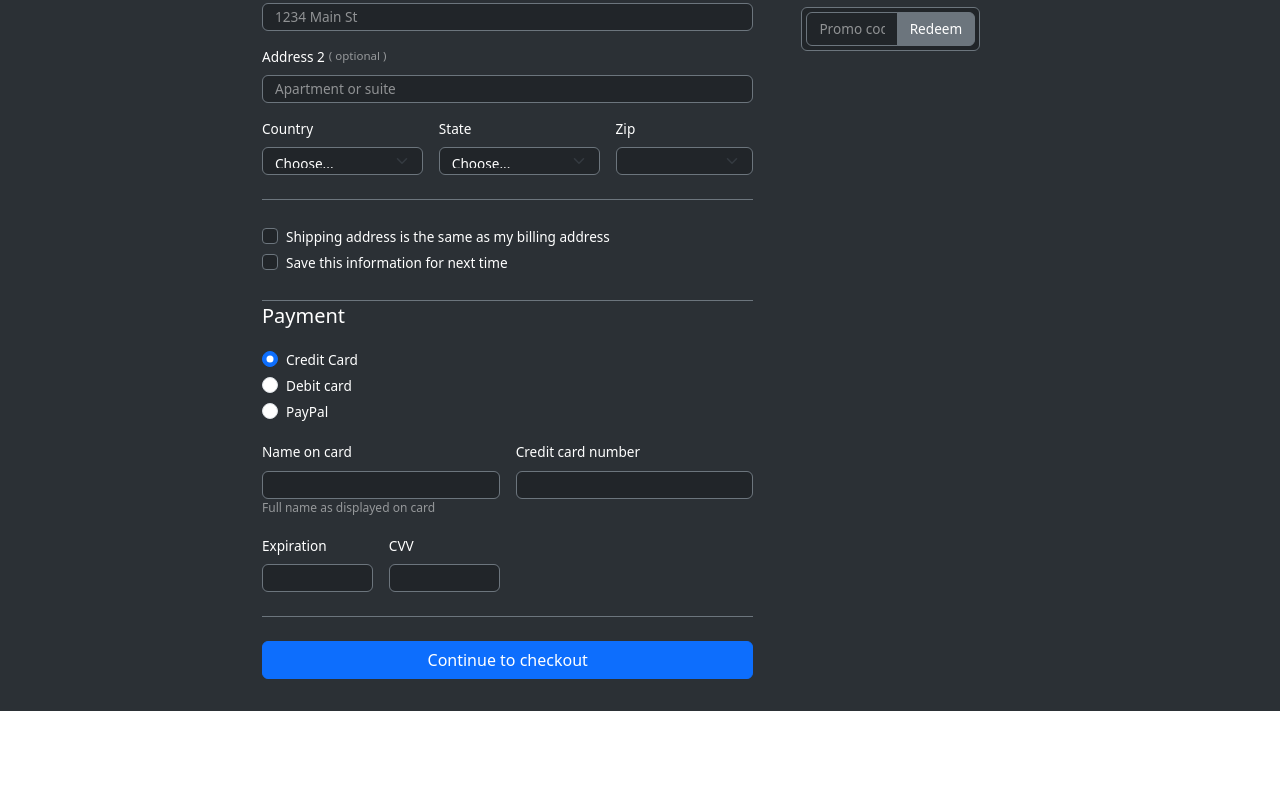
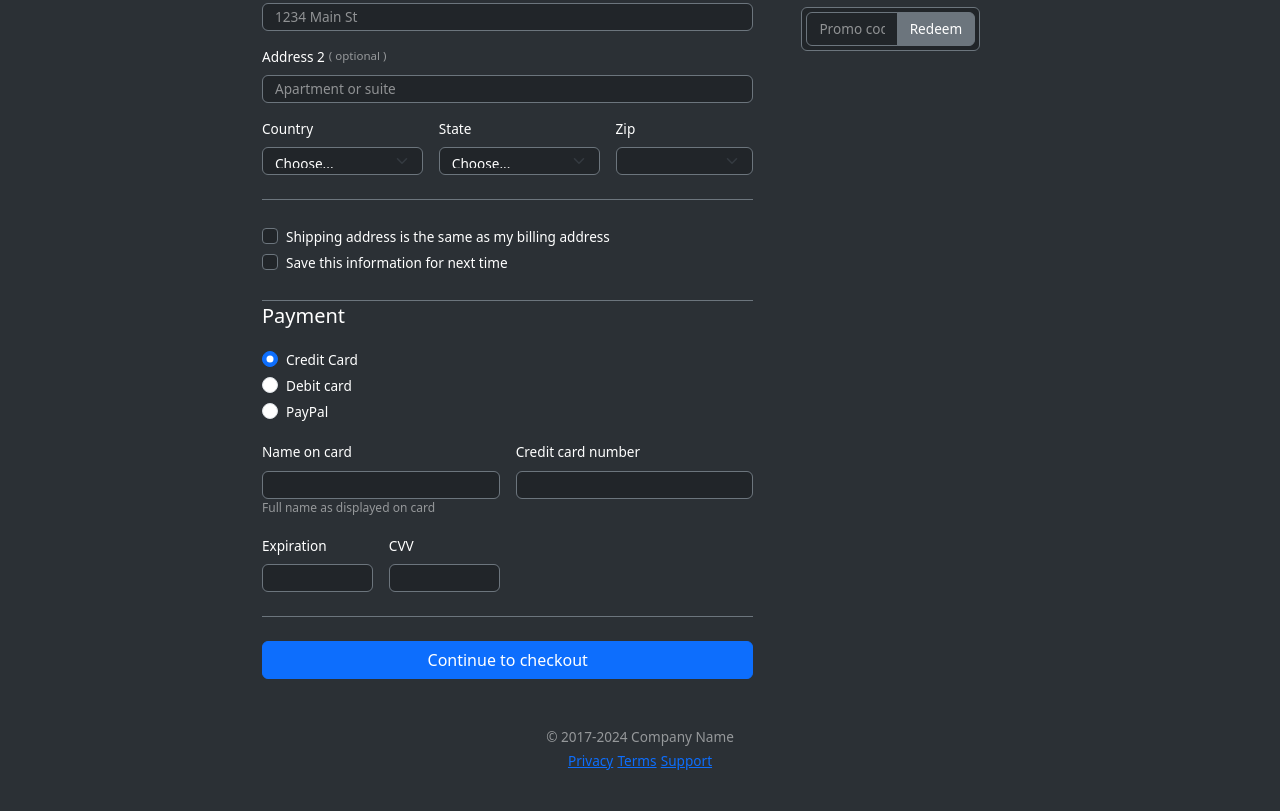
Before and after one commit to arthurperdreau/maquetteBootstrap2, a plain HTML site: page index.html in a window 1280 px wide. Shown: the part 489-1300 px from the top of the page. Before the commit the page ends 1200 px from the top, so only its background shows below. Drawn offline with nearby package versions, Linux system fonts and the light colour scheme.

Commit message:
correction bug footer--> version finale

```diff
--- a/css/style.css
+++ b/css/style.css
@@ -1,5 +1,5 @@
 .page{
-    height: 150vh;
+    height: 165vh;
     background: #2B3035;
 }
 
@@ -39,5 +39,6 @@
 .petitTexte{
     font-size: 0.75em;
 }
-.tailleBouton{
+.footer{
+    height: 10vh;
 }
--- a/index.html
+++ b/index.html
@@ -187,6 +187,16 @@
                 </div>
             </div>
         </div>
+        <div class="footer d-flex align-items-center flex-column mt-5">
+            <div class="mb-0">
+                <p class="tailleTextLabel text-white-50 mb-0">© 2017-2024 Company Name</p>
+            </div>
+            <div class="">
+                <a class="tailleTextLabel ">Privacy</a>
+                <a class="tailleTextLabel ">Terms</a>
+                <a class="tailleTextLabel ">Support</a>
+            </div>
+        </div>
     </div>
 </div>
 
```
